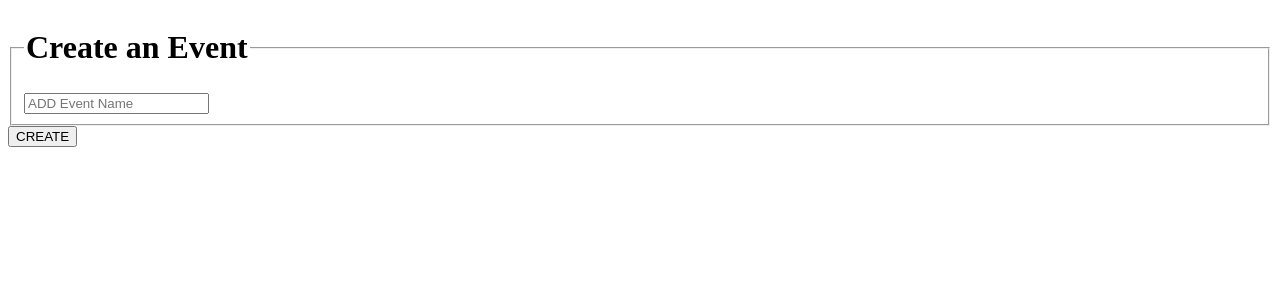
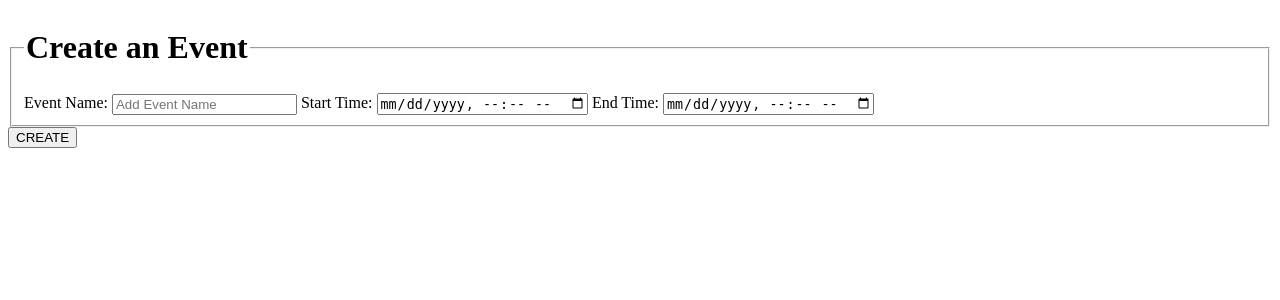
Before and after one commit to gcivil-nyu-org/Wednesday-Fall2023-Team-3, a Django app: page /events/create-event in a window 1280 px wide. Shown: the top 300 px of the page. Run offline with Django 4.2, Linux system fonts and the light colour scheme.

Commit message:
Added time functionality to events

```diff
--- a/events/forms.py
+++ b/events/forms.py
@@ -3,4 +3,4 @@ from .models import Event
 
 class EventsForm(forms.Form):
     model = Event
-    fields = ['event_name']
+    fields = ['event_name', 'start_time', 'end_time']
--- a/events/models.py
+++ b/events/models.py
@@ -3,6 +3,8 @@ from django.db import models
 # Create your models here.
 class Event(models.Model):
     event_name = models.CharField(max_length=200)
+    start_time = models.DateTimeField()
+    end_time = models.DateTimeField()
 
     def __str__(self):
         return self.event_name
--- a/events/templates/events/create-event.html
+++ b/events/templates/events/create-event.html
@@ -3,7 +3,15 @@
     <fieldset>
         <legend><h1>Create an Event</h1></legend>
         {% if error_message %}<p><strong>{{ error_message }}</strong></p>{% endif %}
-    <input type="text" name="event_name" placeholder="ADD Event Name">
+
+        <label for="event_name">Event Name:</label>
+        <input type="text" name="event_name" id="event_name" placeholder="Add Event Name" required>
+
+        <label for="start_time">Start Time:</label>
+        <input type="datetime-local" name="start_time" id="start_time" required>
+
+        <label for="end_time">End Time:</label>
+        <input type="datetime-local" name="end_time" id="end_time" required>
     </fieldset>
     <input type="submit" value="CREATE">
 </form>
--- a/events/views.py
+++ b/events/views.py
@@ -3,6 +3,7 @@ from django.http import HttpResponse, HttpResponseRedirect
 from .forms import EventsForm
 from django.urls import reverse
 from .models import Event
+
 
 # Create your views here.
 
@@ -28,6 +29,7 @@ def createEvent(request):
     if request.method == 'POST':
         form = EventsForm(request.POST)
         if form.is_valid():
+            event = form.save()  # This will save the event with start and end times
             return redirect('events:index')
     else:
         form = EventsForm()
```
Lines whose indentation alone changed are shown as unchanged.
